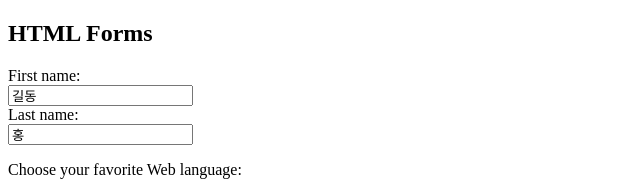
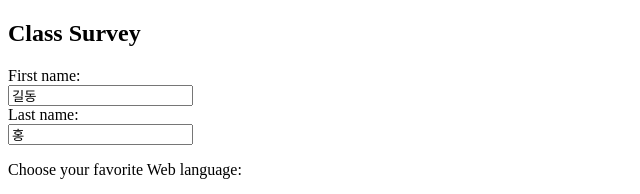
Before and after one commit to habinbea/NetlifyBootstrap, a plain HTML site: page form.html in a window 1280 px wide. Shown: the top 194 px of the page, 0-640 px from the left. Drawn offline with Linux system fonts and the light colour scheme.

Commit message:
Edited title of form.html

```diff
--- a/form.html
+++ b/form.html
@@ -6,7 +6,7 @@
     <title>form</title>
   </head>
   <body>
-    <h2>HTML Forms</h2>
+    <h2>Class Survey</h2>
 
     <form action="/action_page.php">
       <label for="fname">First name:</label><br />
```
